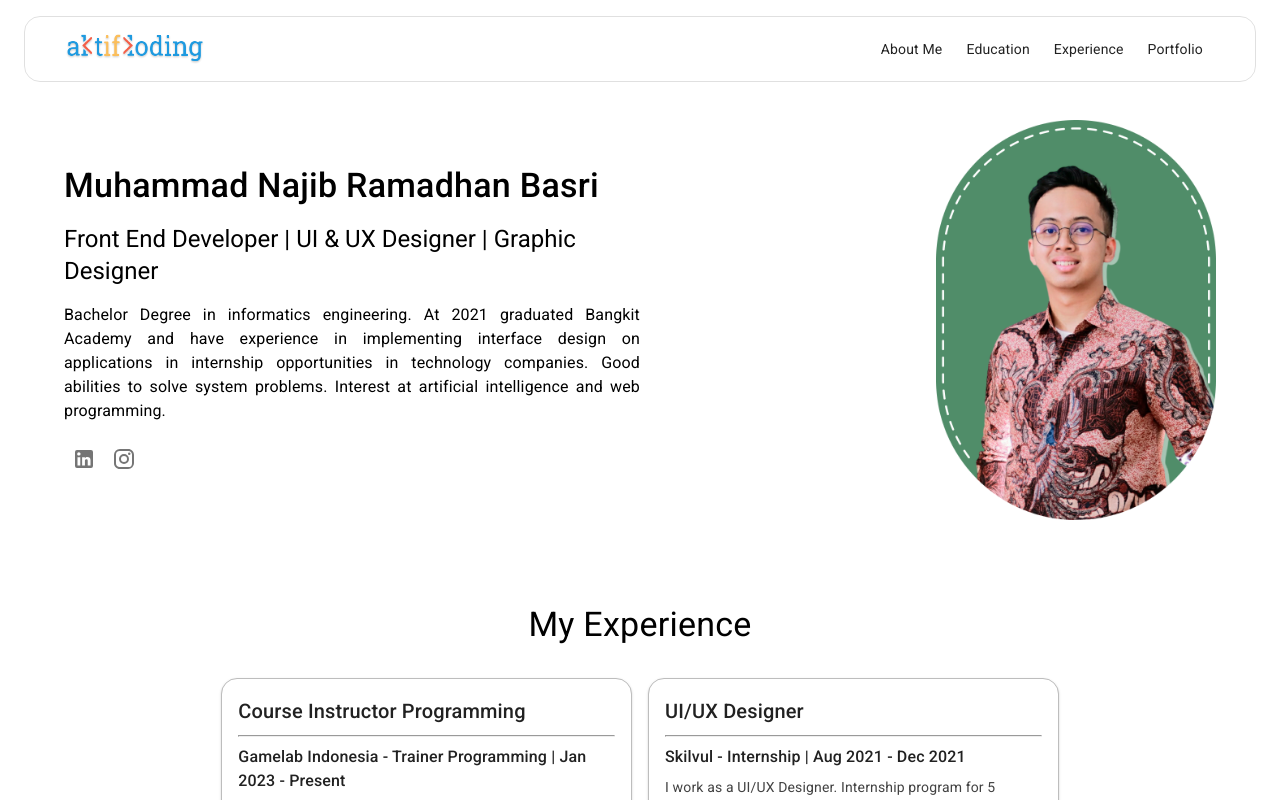
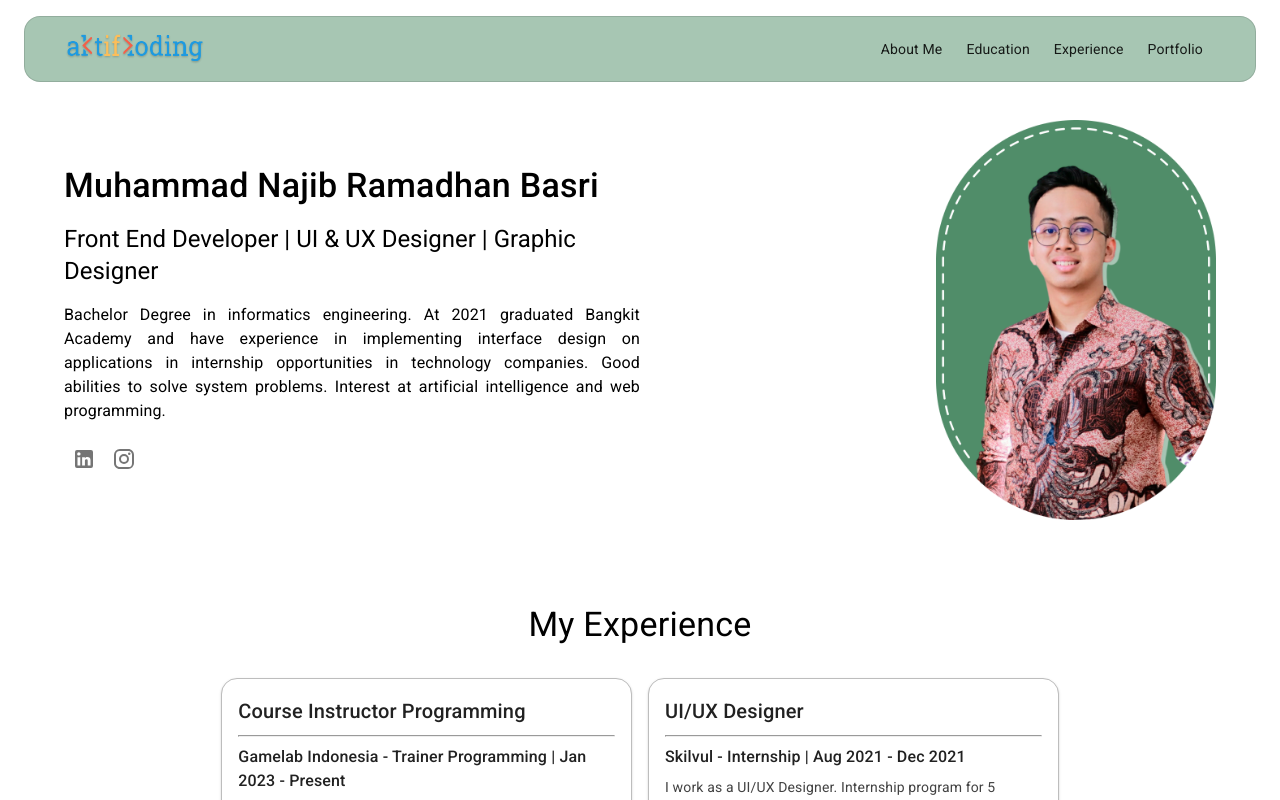
Before and after one commit to NajibDani/cv-najib, a React (Create React App) app: page / in a window 1280 px wide. Shown: the top 800 px of the page. Built offline with nearby package versions, Linux system fonts and the light colour scheme.

Commit message:
update appbar

```diff
--- a/src/header.jsx
+++ b/src/header.jsx
@@ -58,6 +58,7 @@ function AppAppBar() {
               maxHeight: 40,
               border: "1px solid",
               borderColor: "divider",
+              backgroundColor: "rgba(80, 141, 105, 0.5)"
             }}
           >
             <Box
```
